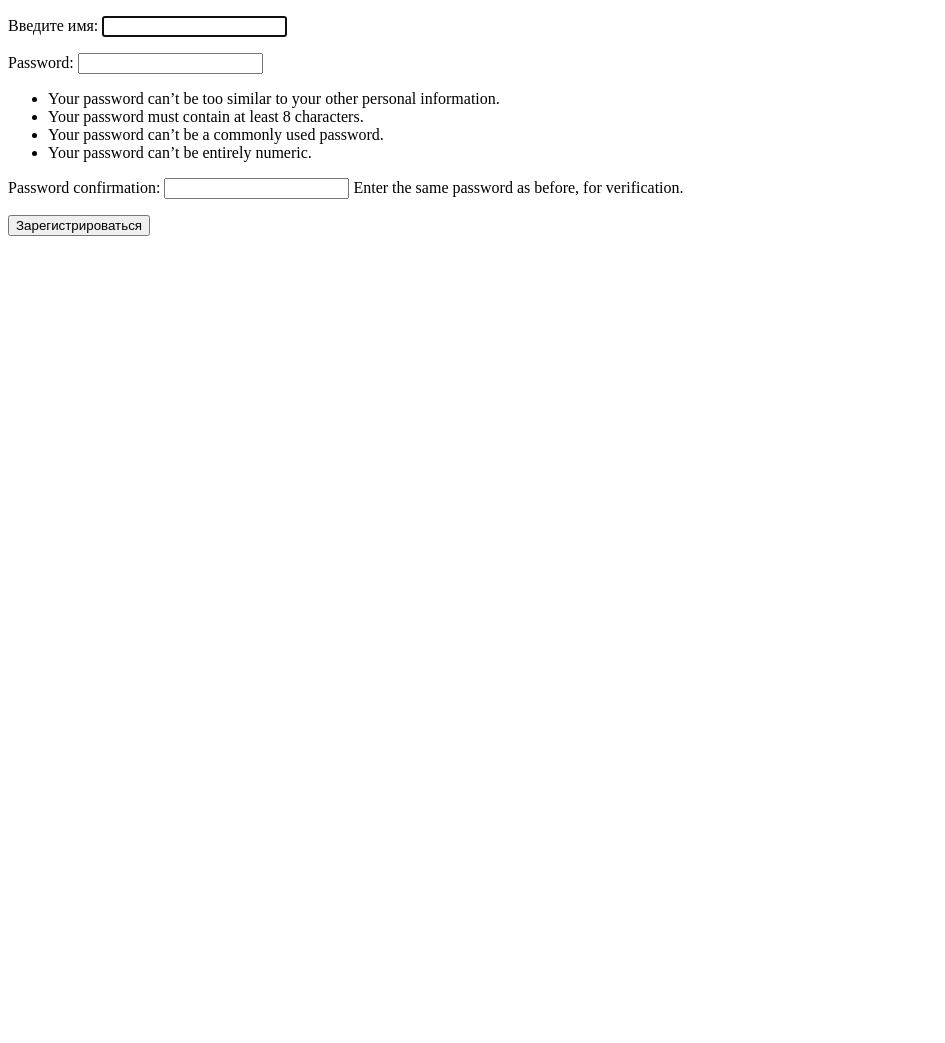
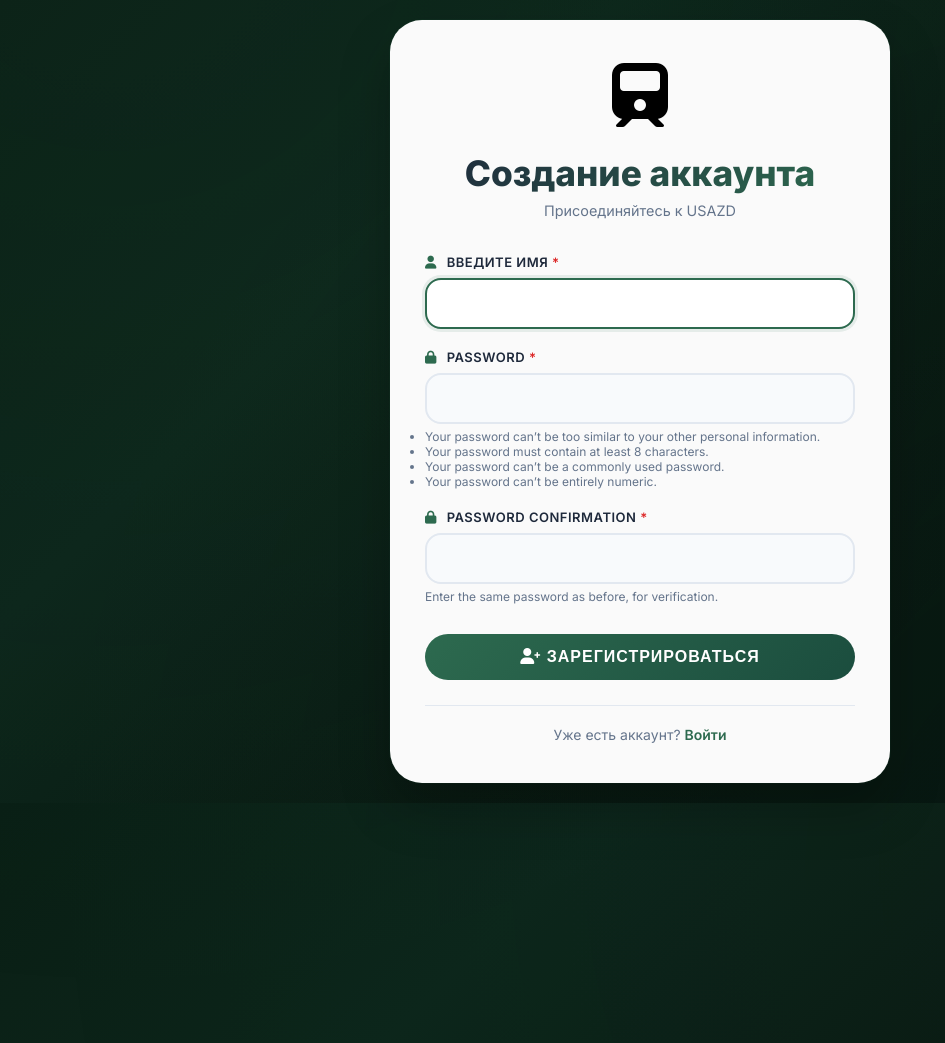
Before and after one commit to ownermorax/Usazd, a Django app: page /reg/ in a window 1280 px wide; the page is wider, and only the part inside the window is pictured. Shown: the top 1043 px of that part, without its empty margins (0-945 px from the left). Before the commit the page ends 236 px from the top of that part, so only its background shows below. Run offline with Django 5.2, Linux system fonts and the light colour scheme; parts of the project's set-up code (start-up, migrations or seed data) failed here and were passed over.

Commit message:
Add reg page css

```diff
--- a/main/templates/registration/reg.html
+++ b/main/templates/registration/reg.html
@@ -2,13 +2,86 @@
 <html lang="en">
 <head>
     <meta charset="UTF-8">
+    <meta name="viewport" content="width=device-width, initial-scale=1.0, user-scalable=yes">
     <title>Регистрация</title>
+    <link href="https://fonts.googleapis.com/css2?family=Inter:opsz,wght@14..32,300;14..32,400;14..32,500;14..32,600;14..32,700;14..32,800&display=swap" rel="stylesheet">
+    <link rel="stylesheet" href="https://cdnjs.cloudflare.com/ajax/libs/font-awesome/6.0.0-beta3/css/all.min.css">
+    <link rel="stylesheet" href="/static/css/reg.css">
 </head>
 <body>
-    <form method="POST">
-        {% csrf_token %}
-        {{ form.as_p }}
-        <button type="submit">Зарегистрироваться</button>
-    </form>
+    <div class="register-container">
+        <div class="register-card">
+            <div class="register-header">
+                <div class="register-logo">
+                    <i class="fas fa-train"></i>
+                </div>
+                <h1>Создание аккаунта</h1>
+                <p class="subtitle">Присоединяйтесь к USAZD</p>
+            </div>
+
+            <!-- Сообщения Django messages -->
+            {% if messages %}
+            <ul class="messages">
+                {% for message in messages %}
+                <li class="{{ message.tags }}">
+                    <i class="fas {% if message.tags == 'success' %}fa-check-circle{% elif message.tags == 'error' %}fa-exclamation-circle{% else %}fa-info-circle{% endif %}"></i>
+                    {{ message }}
+                </li>
+                {% endfor %}
+            </ul>
+            {% endif %}
+
+            <form method="POST" class="register-form">
+                {% csrf_token %}
+
+                {% if form.non_field_errors %}
+                <ul class="errorlist">
+                    {% for error in form.non_field_errors %}
+                    <li>{{ error }}</li>
+                    {% endfor %}
+                </ul>
+                {% endif %}
+
+                {% for field in form %}
+                <div class="form-group">
+                    <label for="{{ field.id_for_label }}">
+                        <i class="fas
+                            {% if field.name == 'username' %}fa-user
+                            {% elif field.name == 'email' %}fa-envelope
+                            {% elif field.name == 'password' or field.name == 'password2' or field.name == 'password1' %}fa-lock
+                            {% elif field.name == 'first_name' %}fa-user-circle
+                            {% elif field.name == 'last_name' %}fa-user-tag
+                            {% else %}fa-pencil-alt{% endif %}"></i>
+                        {{ field.label }}
+                        {% if field.field.required %}
+                        <span style="color: #dc2626;">*</span>
+                        {% endif %}
+                    </label>
+                    {{ field }}
+                    {% if field.errors %}
+                    <div class="field-errors">
+                        <ul class="errorlist">
+                            {% for error in field.errors %}
+                            <li>{{ error }}</li>
+                            {% endfor %}
+                        </ul>
+                    </div>
+                    {% endif %}
+                    {% if field.help_text %}
+                    <small class="help-text">{{ field.help_text|safe }}</small>
+                    {% endif %}
+                </div>
+                {% endfor %}
+
+                <button type="submit" class="btn-register">
+                    <i class="fas fa-user-plus"></i> Зарегистрироваться
+                </button>
+            </form>
+
+            <div class="register-footer">
+                <p>Уже есть аккаунт? <a href="/auth/">Войти</a></p>
+            </div>
+        </div>
+    </div>
 </body>
 </html>
--- /dev/null
+++ b/static/css/reg.css
@@ -0,0 +1,335 @@
+/* ========== СТИЛИ ДЛЯ СТРАНИЦЫ РЕГИСТРАЦИИ ========== */
+
+* {
+    margin: 0;
+    padding: 0;
+    box-sizing: border-box;
+}
+
+body {
+    font-family: 'Inter', 'Segoe UI', Tahoma, Geneva, Verdana, sans-serif;
+    background: linear-gradient(135deg, #0a1f15 0%, #0d261b 30%, #0a1a12 60%, #05140e 100%);
+    min-height: 100vh;
+    display: flex;
+    align-items: center;
+    justify-content: center;
+    position: relative;
+    overflow-x: auto;
+    padding: 20px;
+}
+
+body::before {
+    content: '';
+    position: absolute;
+    top: -50%;
+    left: -50%;
+    width: 200%;
+    height: 200%;
+    background: radial-gradient(circle at 30% 20%, rgba(45, 106, 79, 0.08) 0%, transparent 50%),
+                radial-gradient(circle at 70% 80%, rgba(27, 77, 62, 0.06) 0%, transparent 50%);
+    animation: shimmer 8s ease-in-out infinite;
+    pointer-events: none;
+}
+
+@keyframes shimmer {
+    0%, 100% { transform: translate(0, 0); }
+    25% { transform: translate(20px, -10px); }
+    50% { transform: translate(-10px, 20px); }
+    75% { transform: translate(-20px, -20px); }
+}
+
+@keyframes fadeInUp {
+    from {
+        opacity: 0;
+        transform: translateY(30px);
+    }
+    to {
+        opacity: 1;
+        transform: translateY(0);
+    }
+}
+
+@keyframes float {
+    0%, 100% { transform: translateY(0px); }
+    50% { transform: translateY(-10px); }
+}
+
+/* Контейнер */
+.register-container {
+    position: relative;
+    z-index: 1;
+    width: 100%;
+    max-width: 500px;
+    animation: fadeInUp 0.6s ease-out;
+}
+
+/* Карточка регистрации */
+.register-card {
+    background: rgba(255, 255, 255, 0.98);
+    border-radius: 32px;
+    padding: 40px 35px;
+    box-shadow: 0 25px 50px rgba(0, 0, 0, 0.25), 0 0 0 1px rgba(45, 106, 79, 0.1);
+    transition: all 0.3s ease;
+}
+
+.register-card:hover {
+    transform: translateY(-5px);
+    box-shadow: 0 35px 60px rgba(0, 0, 0, 0.3), 0 0 0 1px rgba(45, 106, 79, 0.2);
+}
+
+/* Логотип и заголовок */
+.register-header {
+    text-align: center;
+    margin-bottom: 35px;
+}
+
+.register-logo {
+    font-size: 64px;
+    margin-bottom: 15px;
+    display: inline-block;
+    animation: float 3s ease-in-out infinite;
+}
+
+.register-header h1 {
+    font-size: 2.2rem;
+    font-weight: 800;
+    background: linear-gradient(135deg, #1e293b, #2d6a4f);
+    background-clip: text;
+    -webkit-background-clip: text;
+    color: transparent;
+    margin-bottom: 8px;
+}
+
+.register-header .subtitle {
+    color: #64748b;
+    font-size: 0.9rem;
+}
+
+/* Форма */
+.register-form {
+    margin-bottom: 25px;
+}
+
+/* Стили для полей формы Django */
+.register-form .form-group {
+    margin-bottom: 20px;
+}
+
+.register-form label {
+    display: block;
+    font-weight: 600;
+    color: #1e293b;
+    margin-bottom: 8px;
+    font-size: 13px;
+    text-transform: uppercase;
+    letter-spacing: 0.5px;
+}
+
+.register-form label i {
+    margin-right: 6px;
+    color: #2d6a4f;
+}
+
+.register-form input,
+.register-form select,
+.register-form textarea {
+    width: 100%;
+    padding: 14px 16px;
+    border: 2px solid #e2e8f0;
+    border-radius: 16px;
+    font-size: 15px;
+    font-family: inherit;
+    transition: all 0.3s ease;
+    background: #f8fafc;
+}
+
+.register-form input:focus,
+.register-form select:focus,
+.register-form textarea:focus {
+    outline: none;
+    border-color: #2d6a4f;
+    background: white;
+    box-shadow: 0 0 0 3px rgba(45, 106, 79, 0.1);
+}
+
+.register-form input:hover,
+.register-form select:hover,
+.register-form textarea:hover {
+    border-color: #cbd5e1;
+}
+
+/* Стили для help_text */
+.help-text {
+    color: #64748b;
+    font-size: 12px;
+    display: block;
+    margin-top: 5px;
+}
+
+/* Ошибки формы */
+.register-form .errorlist {
+    list-style: none;
+    background: #fee2e2;
+    color: #dc2626;
+    padding: 8px 12px;
+    border-radius: 12px;
+    font-size: 13px;
+    margin-bottom: 15px;
+    border-left: 3px solid #dc2626;
+}
+
+.register-form .errorlist li {
+    margin: 5px 0;
+}
+
+.register-form .field-errors {
+    margin-top: 5px;
+}
+
+.register-form .field-errors ul {
+    list-style: none;
+    background: #fee2e2;
+    color: #dc2626;
+    padding: 6px 12px;
+    border-radius: 10px;
+    font-size: 12px;
+}
+
+/* Кнопка регистрации */
+.btn-register {
+    width: 100%;
+    padding: 14px 28px;
+    background: linear-gradient(135deg, #2d6a4f 0%, #1b4d3e 100%);
+    color: white;
+    border: none;
+    border-radius: 44px;
+    font-weight: 700;
+    font-size: 16px;
+    cursor: pointer;
+    transition: all 0.3s ease;
+    text-transform: uppercase;
+    letter-spacing: 1px;
+    margin-top: 10px;
+}
+
+.btn-register:hover {
+    transform: translateY(-2px);
+    box-shadow: 0 10px 25px rgba(45, 106, 79, 0.3);
+    background: linear-gradient(135deg, #1b4d3e 0%, #143d31 100%);
+}
+
+.btn-register:active {
+    transform: translateY(0);
+}
+
+/* Дополнительные ссылки */
+.register-footer {
+    text-align: center;
+    margin-top: 25px;
+    padding-top: 20px;
+    border-top: 1px solid #e2e8f0;
+}
+
+.register-footer p {
+    color: #64748b;
+    font-size: 14px;
+}
+
+.register-footer a {
+    color: #2d6a4f;
+    text-decoration: none;
+    font-weight: 600;
+    transition: all 0.2s ease;
+}
+
+.register-footer a:hover {
+    color: #1b4d3e;
+    text-decoration: underline;
+}
+
+/* Сообщения Django messages */
+.messages {
+    list-style: none;
+    margin-bottom: 20px;
+}
+
+.messages li {
+    padding: 12px 16px;
+    border-radius: 16px;
+    margin-bottom: 10px;
+    font-weight: 500;
+    font-size: 14px;
+    display: flex;
+    align-items: center;
+    gap: 10px;
+}
+
+.messages li.success {
+    background: #f0fdf4;
+    color: #166534;
+    border-left: 4px solid #2d6a4f;
+}
+
+.messages li.error {
+    background: #fef2f2;
+    color: #dc2626;
+    border-left: 4px solid #dc2626;
+}
+
+.messages li.warning {
+    background: #fffbeb;
+    color: #d97706;
+    border-left: 4px solid #f59e0b;
+}
+
+.messages li.info {
+    background: #e0f2fe;
+    color: #0369a1;
+    border-left: 4px solid #0284c7;
+}
+
+/* Адаптивность */
+@media (max-width: 550px) {
+    .register-container {
+        padding: 15px;
+    }
+
+    .register-card {
+        padding: 30px 25px;
+    }
+
+    .register-header h1 {
+        font-size: 1.8rem;
+    }
+
+    .register-logo {
+        font-size: 48px;
+    }
+
+    .btn-register {
+        padding: 12px 24px;
+        font-size: 14px;
+    }
+
+    .register-form input,
+    .register-form select,
+    .register-form textarea {
+        padding: 12px 14px;
+        font-size: 14px;
+    }
+}
+
+/* Для длинных форм (много полей) */
+@media (max-height: 700px) {
+    .register-container {
+        margin: 20px auto;
+    }
+
+    .register-card {
+        padding: 25px 30px;
+    }
+
+    .register-form .form-group {
+        margin-bottom: 15px;
+    }
+}
```
